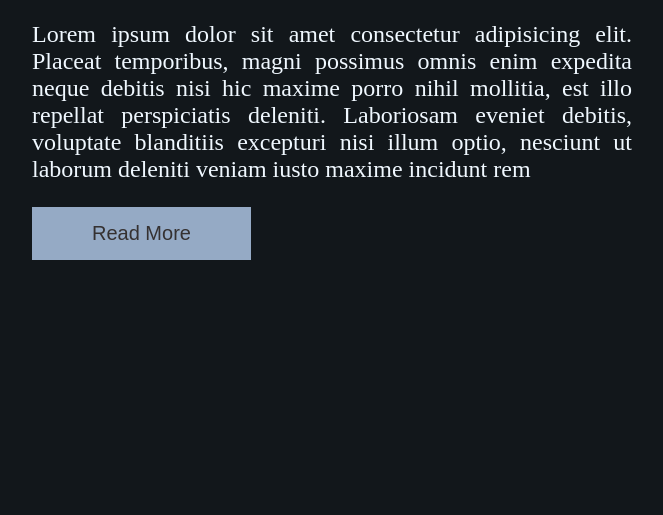
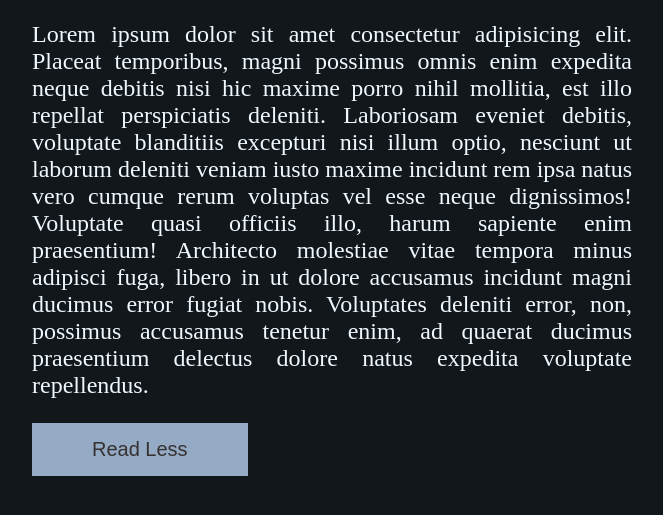
Before and after one commit to sandile05/show-more, a plain HTML site: page index.html in a window 1280 px wide. Both pictures are taken after a click on the button "Read More". Shown: the part 61-576 px from the top of the page, without its empty margins (308-971 px from the left). Drawn offline with Linux system fonts and the light colour scheme.

Commit message:
final commit

```diff
--- a/app.js
+++ b/app.js
@@ -2,5 +2,10 @@ const readMoreBtn = document.querySelector('.read-more-btn');
 const text = document.querySelector('.text');
 
 readMoreBtn.addEventListener('click', (e)=>{
-    text.classList.toggle('show-mow');
+    text.classList.toggle('show-more');
+    if(readMoreBtn.innerText === 'Read More'){
+        readMoreBtn.innerText = 'Read Less';
+    } else{
+        readMoreBtn.innerText = 'Read More';
+    }
 })
--- a/index.html
+++ b/index.html
@@ -9,7 +9,7 @@
 </head>
 <body>
     <h1>Hello World</h1>
-    <p class="text">Lorem ipsum dolor sit amet consectetur adipisicing elit. Placeat temporibus, magni possimus omnis enim expedita neque debitis nisi hic maxime porro nihil mollitia, est illo repellat perspiciatis deleniti. Laboriosam eveniet debitis, voluptate blanditiis excepturi nisi illum optio, nesciunt ut laborum deleniti veniam iusto maxime incidunt rem <span class="more-text"> ipsa natus vero cumque rerum voluptas vel esse neque dignissimos! Voluptate quasi officiis illo, harum sapiente enim praesentium! Architecto molestiae vitae tempora minus adipisci fuga, libero in ut dolore accusamus incidunt magni ducimus error fugiat nobis. Voluptates deleniti error, non, possimus accusamus tenetur enim, ad quaerat ducimus praesentium delectus dolore natus expedita voluptate repellendus. </span> </p>
+    <p class="text">Lorem ipsum dolor sit amet consectetur adipisicing elit. Placeat temporibus, magni possimus omnis enim expedita neque debitis nisi hic maxime porro nihil mollitia, est illo repellat perspiciatis deleniti. Laboriosam eveniet debitis, voluptate blanditiis excepturi nisi illum optio, nesciunt ut laborum deleniti veniam iusto maxime incidunt rem <span class="dots">...</span><span class="more-text"> ipsa natus vero cumque rerum voluptas vel esse neque dignissimos! Voluptate quasi officiis illo, harum sapiente enim praesentium! Architecto molestiae vitae tempora minus adipisci fuga, libero in ut dolore accusamus incidunt magni ducimus error fugiat nobis. Voluptates deleniti error, non, possimus accusamus tenetur enim, ad quaerat ducimus praesentium delectus dolore natus expedita voluptate repellendus. </span> </p>
     <button class="read-more-btn">Read More</button>
     <script src="app.js"></script>
 </body>
--- a/styles.css
+++ b/styles.css
@@ -21,3 +21,9 @@ body{
     font-size: 20px;
     cursor: pointer;
 }
+.text.show-more .more-text{
+    display: inline;
+}
+.text.show-more .dots{
+    display: none;
+}
```
